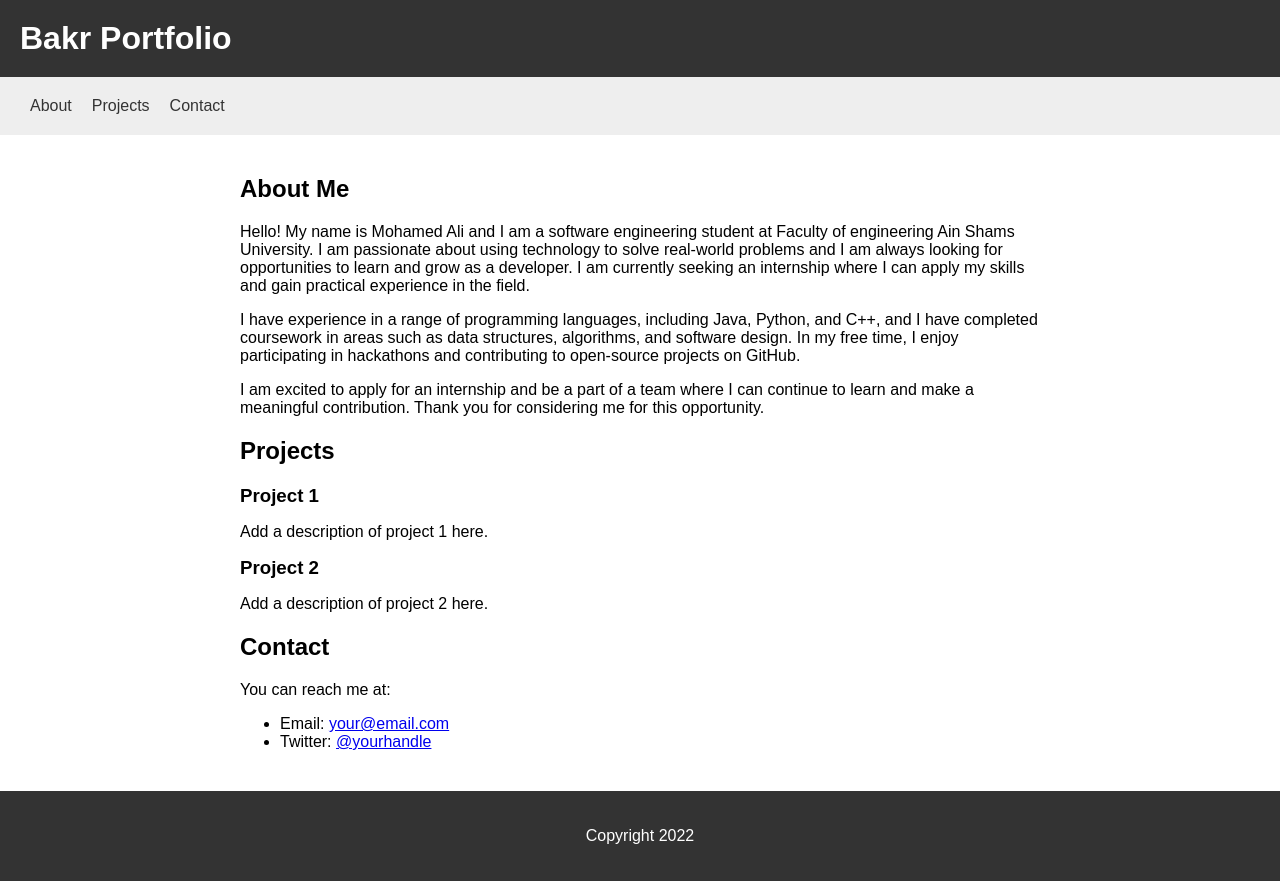
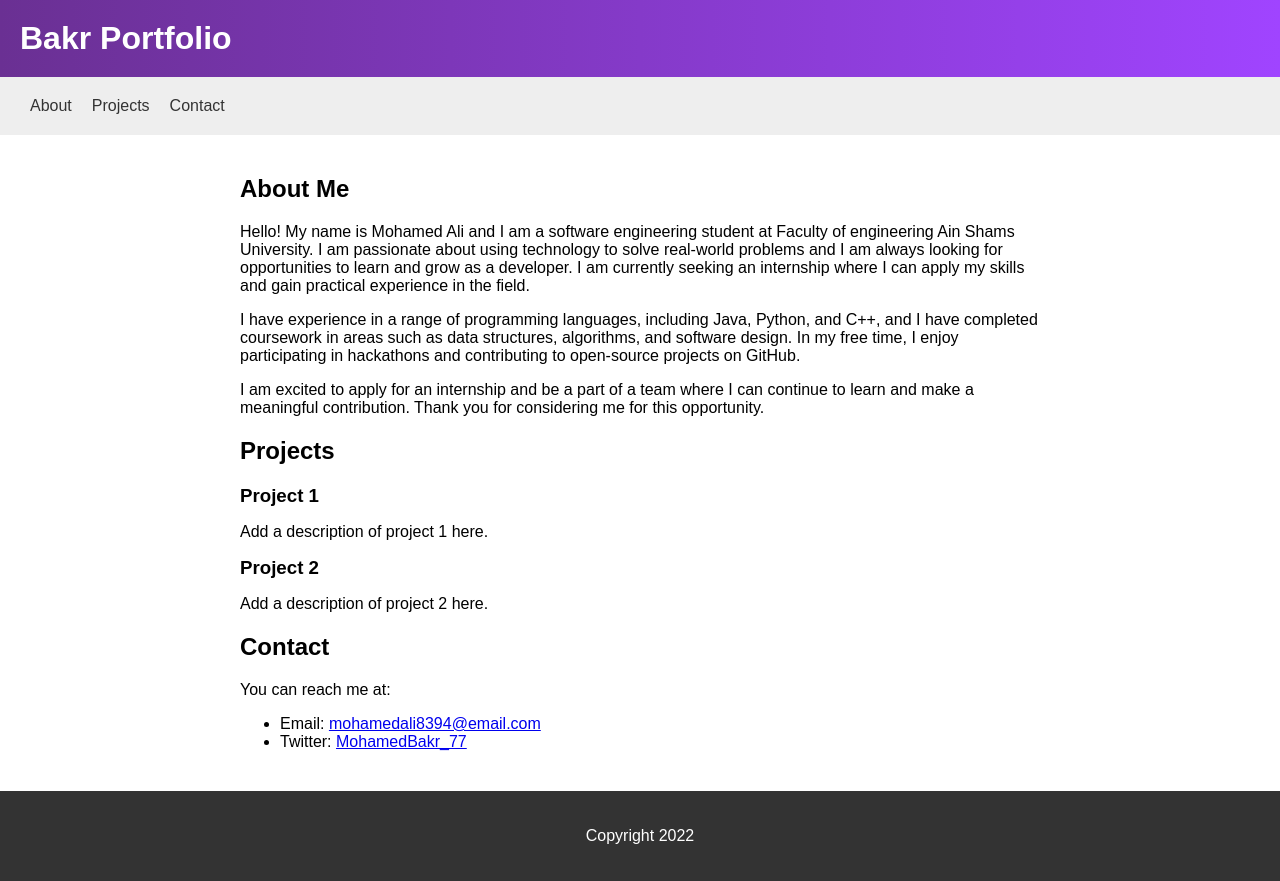
Before and after one commit to Mohamed-Ali-77/Mohamed-Ali-77.github.io, a plain HTML site: page index.html in a window 1280 px wide. Drawn offline with Linux system fonts and the light colour scheme.

Commit message:
update index.html

```diff
--- a/index.html
+++ b/index.html
@@ -11,6 +11,7 @@
         }
 
     header {
+        background: linear-gradient(to right, #6a3093, #a044ff);
         background-color: #333;
         color: white;
         padding: 20px;
@@ -96,8 +97,8 @@ footer {
       <h2>Contact</h2>
       <p>You can reach me at:</p>
       <ul>
-        <li>Email: <a href="mohamedali8394@email.com">your@email.com</a></li>
-        <li>Twitter: <a href="https://twitter.com/MohamedBakr_77">@yourhandle</a></li>
+        <li>Email: <a href="mohamedali8394@email.com">mohamedali8394@email.com</a></li>
+        <li>Twitter: <a href="https://twitter.com/MohamedBakr_77">MohamedBakr_77</a></li>
       </ul>
     </section>
   </main>
```
Lines whose indentation alone changed are shown as unchanged.
